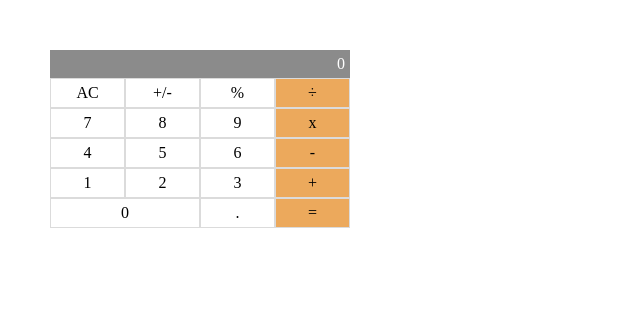
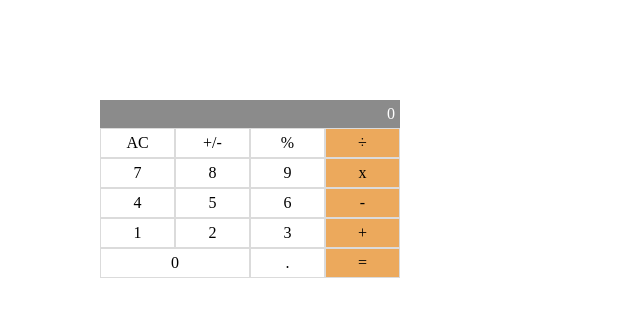
Before and after one commit to zainsadaqat/maths-magician, a React (Create React App) app: page / in a window 1280 px wide. Shown: the top 316 px of the page, without its empty margins (0-640 px from the left). Built offline with nearby package versions, Linux system fonts and the light colour scheme.

Commit message:
Increase the margin size of the container section

```diff
--- a/src/components/Calculator.css
+++ b/src/components/Calculator.css
@@ -1,7 +1,7 @@
 .container {
   width: 300px;
   border: 1px;
-  margin: 50px;
+  margin: 100px;
 }
 
 .returnSection {
```
Also changed, not shown: .eslintrc.json.
